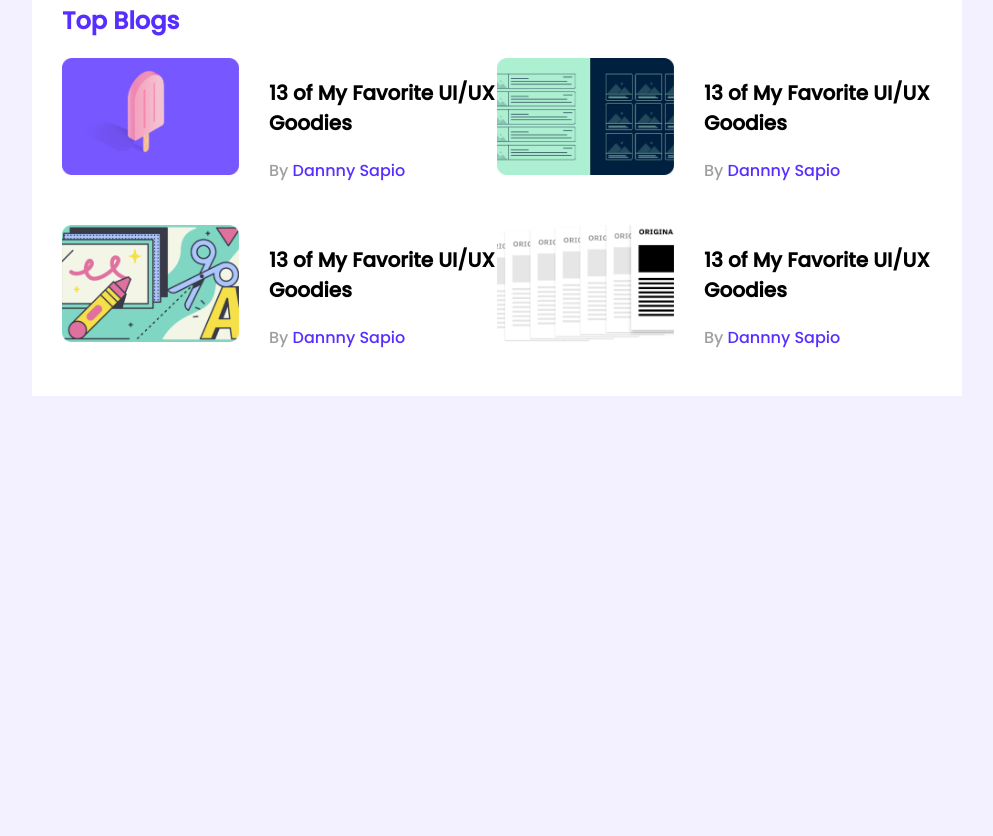
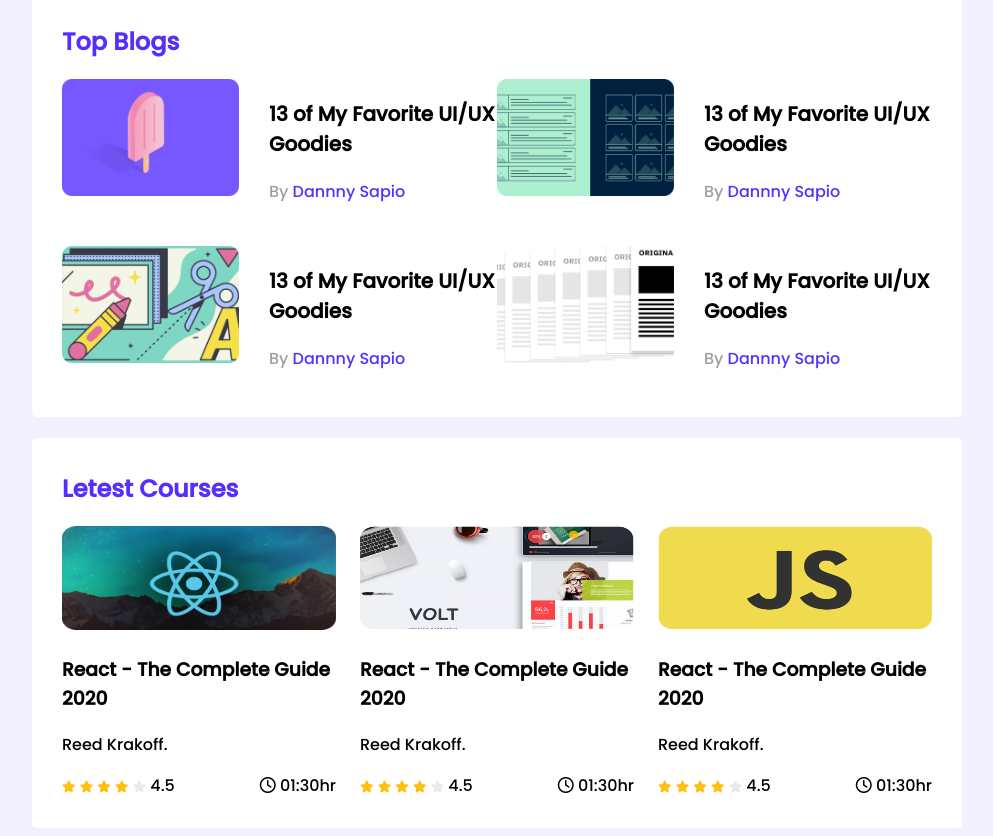
Before and after one commit to rajutalukdar1/leder-bord-css3, a plain HTML site: page index.html in a window 1280 px wide. Shown: the part 308-1144 px from the top of the page, without its empty margins (143-1136 px from the left). Before the commit the page ends 800 px from the top, so only its background shows below. Drawn offline with Linux system fonts and the light colour scheme.

Commit message:
all-done

```diff
--- a/index.html
+++ b/index.html
@@ -6,6 +6,9 @@
     <meta http-equiv="X-UA-Compatible" content="IE=edge">
     <meta name="viewport" content="width=device-width, initial-scale=1.0">
     <title>Leder Bord</title>
+    <!-- font awesome -->
+    <script src="https://kit.fontawesome.com/f29762d1b3.js" crossorigin="anonymous"></script>
+    <!-- stylesheet  -->
     <link rel="stylesheet" href="style.css">
 </head>
 
@@ -91,6 +94,84 @@
                 </div>
             </div>
         </section>
+        <!-- Letest Courses -->
+        <section class="container">
+            <h2 class="section-title">Letest Courses</h2>
+            <div class="courses">
+                <div class="course">
+                    <div class="course-banner">
+                        <img src="images/courses/course-1.png" alt="">
+                    </div>
+                    <div class="course-detail">
+                        <h3 class="course-title">React - The Complete Guide 2020</h3>
+                        <p class="course-author">Reed Krakoff.</p>
+                        <div class="course-info">
+                            <div>
+                                <i class="fa-solid fa-star filled"></i>
+                                <i class="fa-solid fa-star filled"></i>
+                                <i class="fa-solid fa-star filled"></i>
+                                <i class="fa-solid fa-star filled"></i>
+                                <i class="fa-solid fa-star empty"></i>
+                                <span>4.5</span>
+                            </div>
+
+                            <div class="course-duration">
+                                <i class="fa-regular fa-clock"></i>
+                                01:30hr
+                            </div>
+                        </div>
+                    </div>
+                </div>
+                <div class="course">
+                    <div class="course-banner">
+                        <img src="images/courses/course-2.png" alt="">
+                    </div>
+                    <div class="course-detail">
+                        <h3 class="course-title">React - The Complete Guide 2020</h3>
+                        <p class="course-author">Reed Krakoff.</p>
+                        <div class="course-info">
+                            <div>
+                                <i class="fa-solid fa-star filled"></i>
+                                <i class="fa-solid fa-star filled"></i>
+                                <i class="fa-solid fa-star filled"></i>
+                                <i class="fa-solid fa-star filled"></i>
+                                <i class="fa-solid fa-star empty"></i>
+                                <span>4.5</span>
+                            </div>
+
+                            <div class="course-duration">
+                                <i class="fa-regular fa-clock"></i>
+                                01:30hr
+                            </div>
+                        </div>
+                    </div>
+                </div>
+                <div class="course">
+                    <div class="course-banner">
+                        <img src="images/courses/course-3.png" alt="">
+                    </div>
+                    <div class="course-detail">
+                        <h3 class="course-title">React - The Complete Guide 2020</h3>
+                        <p class="course-author">Reed Krakoff.</p>
+                        <div class="course-info">
+                            <div>
+                                <i class="fa-solid fa-star filled"></i>
+                                <i class="fa-solid fa-star filled"></i>
+                                <i class="fa-solid fa-star filled"></i>
+                                <i class="fa-solid fa-star filled"></i>
+                                <i class="fa-solid fa-star empty"></i>
+                                <span>4.5</span>
+                            </div>
+
+                            <div class="course-duration">
+                                <i class="fa-regular fa-clock"></i>
+                                01:30hr
+                            </div>
+                        </div>
+                    </div>
+                </div>
+            </div>
+        </section>
     </main>
 </body>
 
--- a/style.css
+++ b/style.css
@@ -9,13 +9,18 @@ body {
 
 main {
     display: flex;
-    justify-content: center;
+    flex-direction: column;
+    align-items: center;
 }
 
 .container {
     background-color: #FFFFFF;
     width: 870px;
     padding: 30px;
+    border-radius: 5px;
+    margin-top: 21px;
+
+
 }
 
 hr {
@@ -89,3 +94,35 @@ hr {
     font-size: 16px;
     color: #562EFF;
 }
+
+/* courses styles */
+.courses {
+    display: grid;
+    grid-template-columns: repeat(3, 1fr);
+    grid-gap: 24px;
+}
+
+.course .course-banner img {
+    width: 100%;
+    height: 104px;
+
+}
+
+.course-info {
+    display: flex;
+    align-items: center;
+    justify-content: space-between;
+}
+
+.fa-star {
+    font-size: 12px;
+}
+
+.fa-star.filled {
+    color: #FFC014;
+}
+
+.fa-star.empty {
+    color: #AEAEAE;
+    opacity: 0.25;
+}
```
